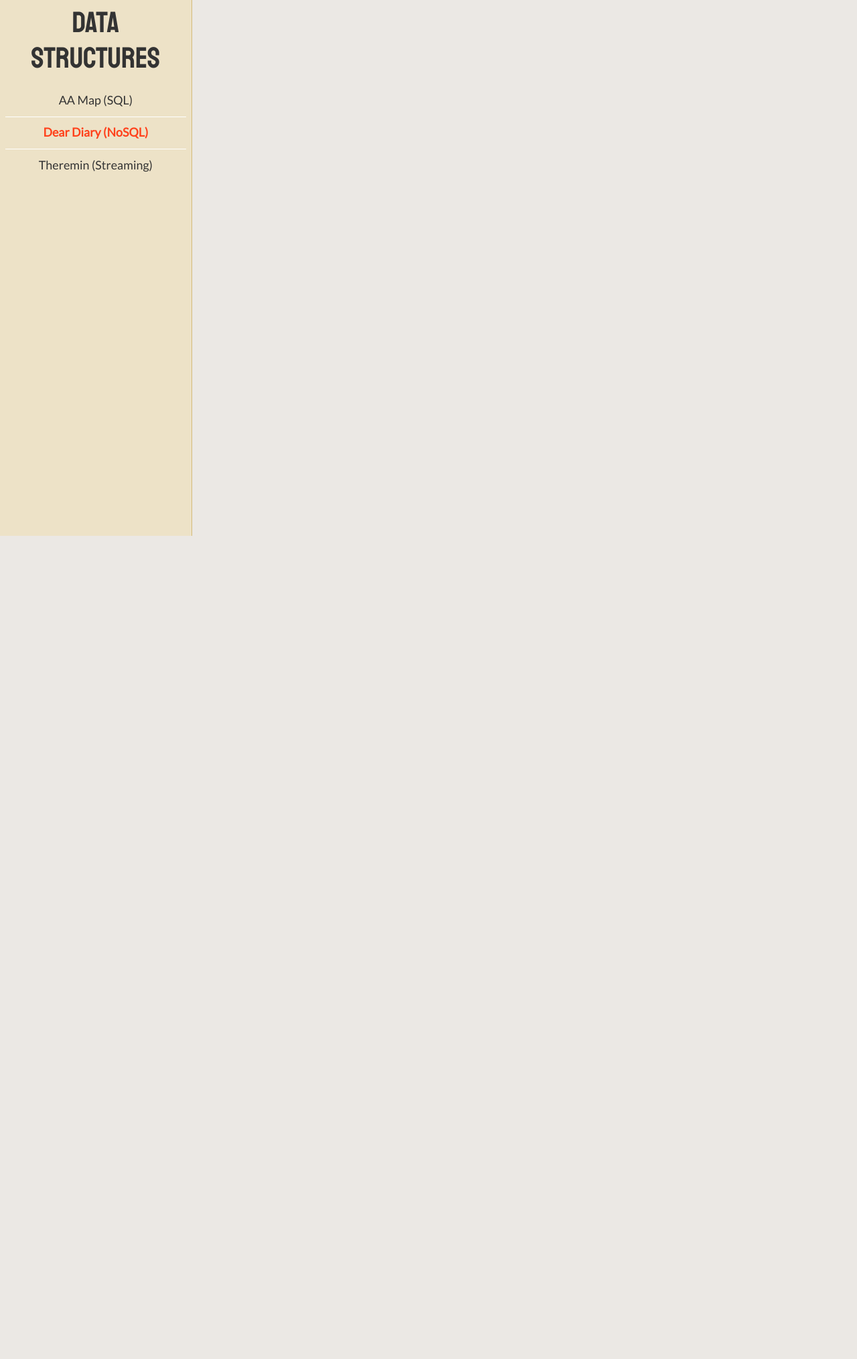
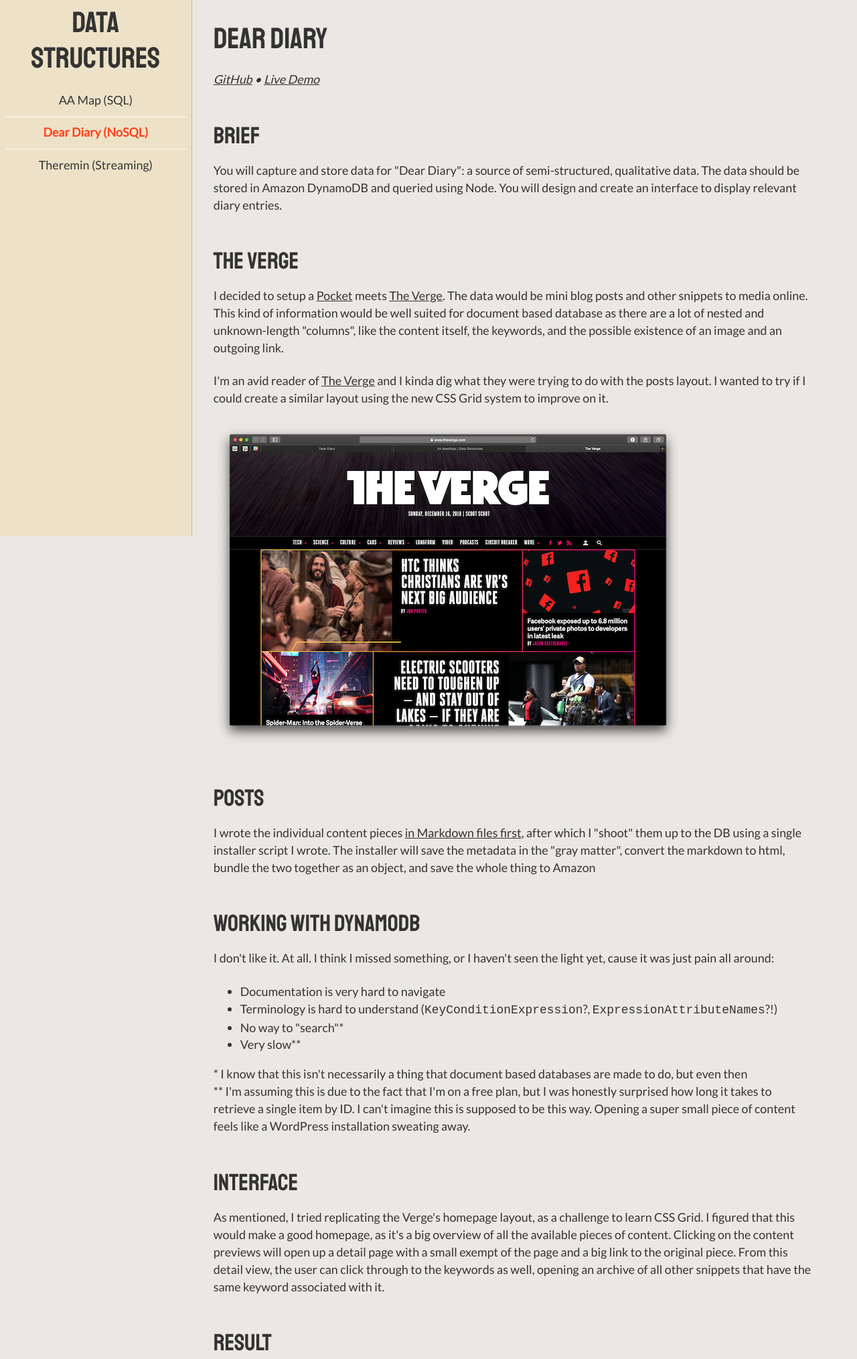
Before and after one commit to rijkvanzanten/data-structures, an Eleventy site: page src/site/dear-diary.md in a window 1280 px wide. Shown: the top 2029 px of the page at 67% size. Before the commit the page ends 800 px from the top, so only its background shows below. Built offline with nearby package versions, Linux system fonts and the light colour scheme; Eleventy itself is replaced by a stand-in of ours; files that its build step writes are made by us from their sources.

Commit message:
Add DD docs

```diff
--- a/src/site/dear-diary.md
+++ b/src/site/dear-diary.md
@@ -2,3 +2,55 @@
 layout: base.ejs
 title: Dear Diary | Data Structures
 ---
+
+# Dear Diary
+
+_[GitHub](https://github.com/rijkvanzanten/ds-fa-2) • [Live Demo](https://ds-fa-2.rijks.website)_
+
+## Brief
+
+You will capture and store data for "Dear Diary": a source of semi-structured, qualitative data. The data should be stored in Amazon DynamoDB and queried using Node. You will design and create an interface to display relevant diary entries.
+
+## The Verge
+
+I decided to setup a [Pocket](https://getpocket.com) meets [The Verge](https://theverge.com). The data would be mini blog posts and other snippets to media online. This kind of information would be well suited for document based database as there are a lot of nested and unknown-length "columns", like the content itself, the keywords, and the possible existence of an image and an outgoing link.
+
+I'm an avid reader of [The Verge](https://theverge.com) and I kinda dig what they were trying to do with the posts layout. I wanted to try if I could create a similar layout using the new CSS Grid system to improve on it.
+
+![The Verge](/dd-verge.png)
+
+## Posts
+
+I wrote the individual content pieces [in Markdown files first](https://github.com/rijkvanzanten/ds-fa-2/tree/master/install/posts), after which I "shoot" them up to the DB using a single installer script I wrote. The installer will save the metadata in the "gray matter", convert the markdown to html, bundle the two together as an object, and save the whole thing to Amazon
+
+## Working with DynamoDB
+
+I don't like it. At all. I think I missed something, or I haven't seen the light yet, cause it was just pain all around:
+
+* Documentation is very hard to navigate
+* Terminology is hard to understand (`KeyConditionExpression`?, `ExpressionAttributeNames`?!)
+* No way to "search"\*
+* Very slow\*\*
+
+\* I know that this isn't necessarily a thing that document based databases are made to do, but even then
+\*\* I'm assuming this is due to the fact that I'm on a free plan, but I was honestly surprised how long it takes to retrieve a single item by ID. I can't imagine this is supposed to be this way. Opening a super small piece of content feels like a WordPress installation sweating away.
+
+## Interface
+
+As mentioned, I tried replicating the Verge's homepage layout, as a challenge to learn CSS Grid. I figured that this would make a good homepage, as it's a big overview of all the available pieces of content. Clicking on the content previews will open up a detail page with a small exempt of the page and a big link to the original piece. From this detail view, the user can click through to the keywords as well, opening an archive of all other snippets that have the same keyword associated with it.
+
+## Result
+
+![Screenshot 1](/dd-1.png)
+
+![Screenshot 2](/dd-2.png)
+
+![Screenshot 3](/dd-3.png)
+
+[Checkout the live demo!](https://ds-fa-2.rijks.website)
+
+## Conclusions / final thoughts
+
+* I'm probably going to steer clear of DynamoDB going forward.
+* Saving (blog) posts in a document based database works really well. HOWEVER, I think it could be even nicer to use a hybrid approach, where you would save the post date and some metadata in a relational database (so you can search through it performantly) and the post content itself in the document based DB
+* CSS Grid is awesome
```
Also changed, not shown: src/site/aa-meetings.md (+1 -1 lines), src/public/dd-1.png (added), src/public/dd-2.png (added), src/public/dd-3.png (added), src/public/dd-verge.png (added).
